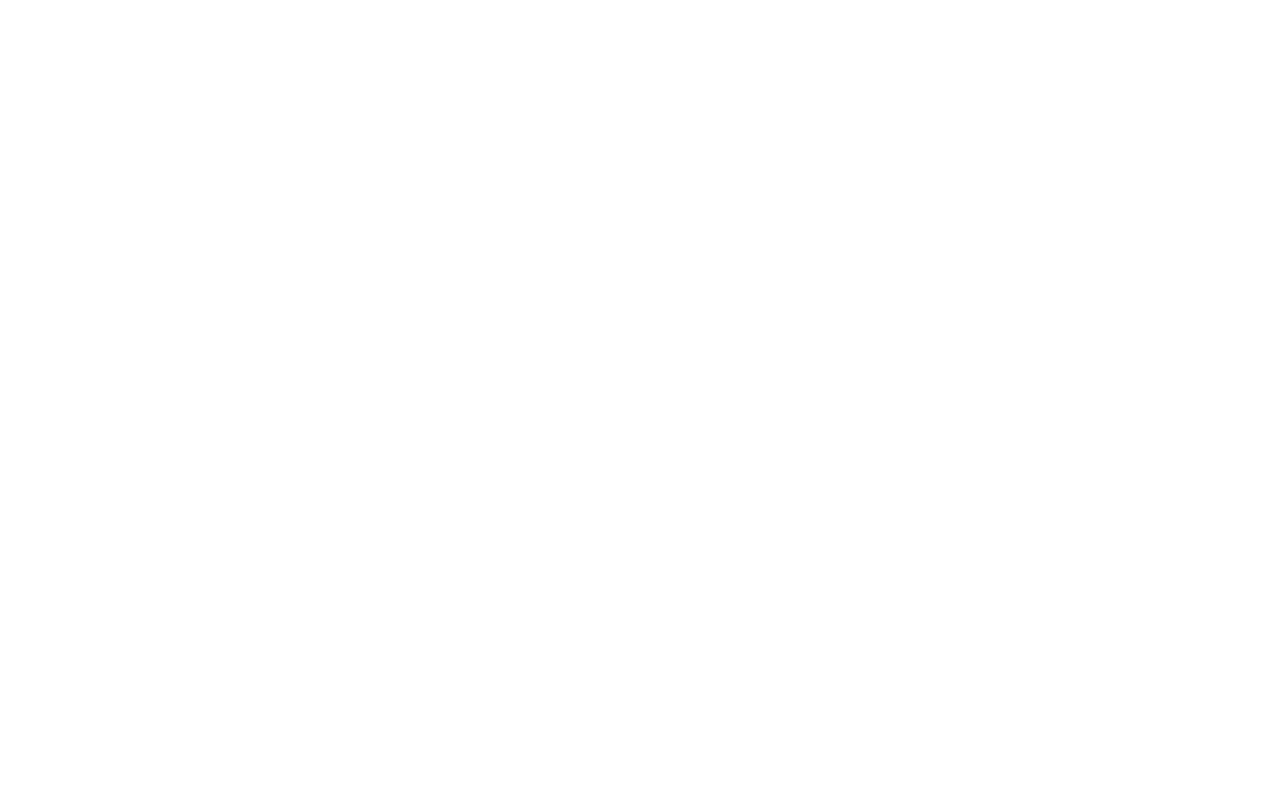
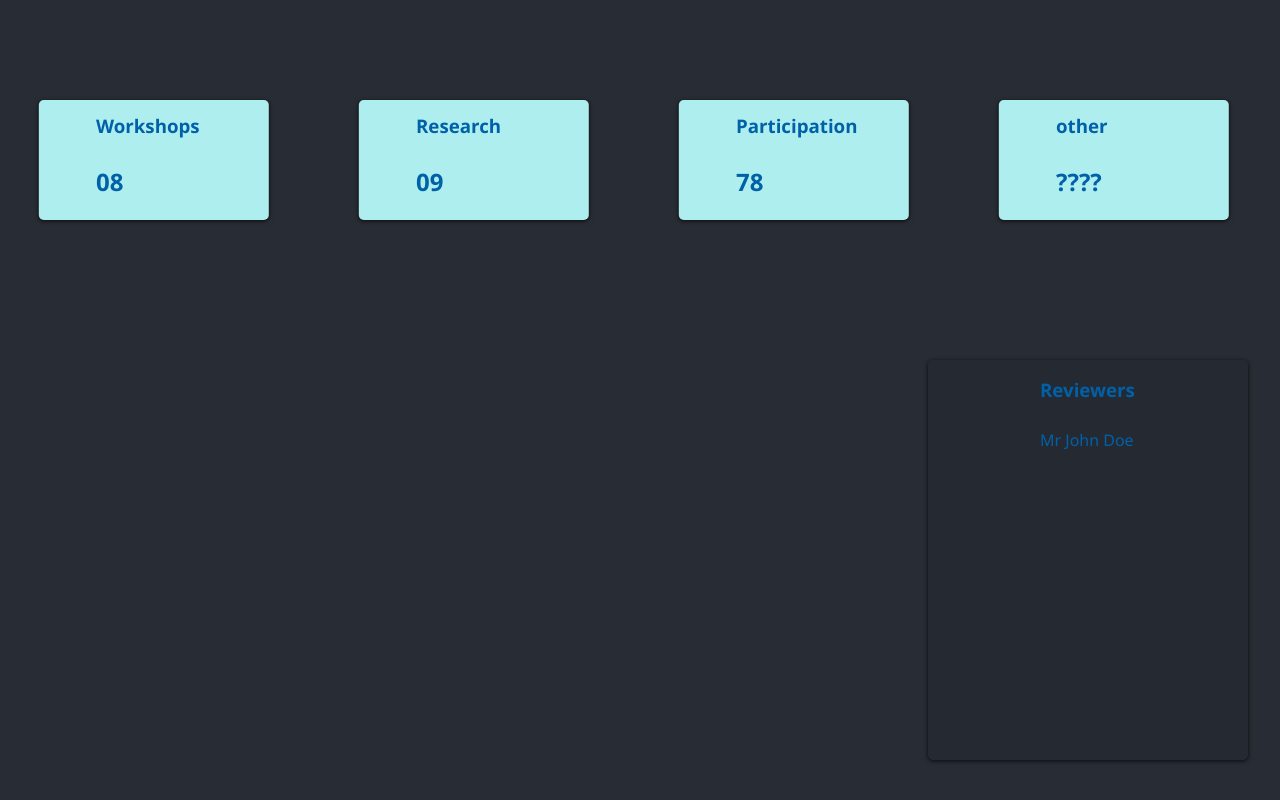
Before and after one commit to akilaliyanage/ICAF-frontend, a React (Vite) app: page /admin in a window 1280 px wide. Built offline with nearby package versions, Linux system fonts and the light colour scheme.

Commit message:
AdminDashboard Initialized

```diff
--- a/App.jsx
+++ b/App.jsx
@@ -1,6 +1,7 @@
 import React from 'react';
 import { BrowserRouter as Router, Switch, Route } from 'react-router-dom';
 import Template from './components/landing_page/Template'
+import AdminDashboard from "./components/Admin/Base";
 
 export default class App extends React.Component {
     constructor(props) {
@@ -15,6 +16,9 @@
                     <Route exact path="/">
                         <Template />
                     </Route>
+                    <Route exact path="/admin">
+                        <AdminDashboard />
+                    </Route>
                 </Switch>
             </Router>
         );
--- /dev/null
+++ b/assets/css/admin/admin.css
@@ -0,0 +1,67 @@
+body {
+
+    background-color: #282c34;
+
+}
+
+.reviewers{
+    color: #0061a8;
+    margin-left: 35%;
+    margin-top: 5%;
+}
+
+.reviewercard-align{
+    left: 85%;
+    top: 70%;
+}
+
+.uditha-card{
+    position: absolute;
+    width: 25%;
+    height: 50%;
+    background-color: #252a32;
+    transform: translate(-50%, -50%);
+    box-sizing: border-box;
+    box-shadow: 0 1px 4px rgba(0,0,0,.8);
+    border-radius: 5px;
+    display: flex;
+}
+
+.uditha-small-card{
+    position: absolute;
+    width: 18%;
+    height: 15%;
+    background-color: paleturquoise;
+    transform: translate(-50%, -50%);
+    box-sizing: border-box;
+    box-shadow: 0 1px 4px rgba(0,0,0,.8);
+    border-radius: 5px;
+    display: flex;
+}
+
+.workshopcard-align{
+    left: 12%;
+    top: 20%;
+}
+
+.research-align{
+    left: 37%;
+    top: 20%;
+}
+
+.participation-align{
+    left: 62%;
+    top: 20%;
+}
+
+.other-align{
+    left: 87%;
+    top: 20%;
+}
+
+
+.smallcard-text-align{
+    color: #0061a8;
+    margin-left: 25%;
+    margin-top: 5%;
+}
--- /dev/null
+++ b/components/Admin/Base.jsx
@@ -0,0 +1,18 @@
+import React from "react";
+import Reviewers from "./Reviewers";
+import UpperCard from "./UpperCardView";
+
+
+function AdminDashboard(){
+
+    return(
+
+        <div>
+            <Reviewers/>
+            <UpperCard/>
+        </div>
+
+    )
+}
+
+export default AdminDashboard;
--- /dev/null
+++ b/components/Admin/Reviewers.jsx
@@ -0,0 +1,24 @@
+import React from "react";
+import '../../assets/css/admin/admin.css'
+
+function Reviewers(){
+
+
+
+    return(
+
+        <div className="uditha-card reviewercard-align">
+        <div className="reviewers">
+
+            <h3>Reviewers</h3>
+            <br/>
+
+            <p>Mr John Doe</p>
+
+        </div>
+        </div>
+
+)
+}
+
+export default Reviewers;
--- /dev/null
+++ b/components/Admin/UpperCardView.jsx
@@ -0,0 +1,59 @@
+import React from "react";
+import '../../assets/css/admin/admin.css'
+
+function UpperCard(){
+
+
+
+    return(
+
+        <div>
+        <div className="uditha-small-card workshopcard-align">
+
+            <div className="smallcard-text-align">
+                <h3>Workshops</h3>
+                <br/>
+                <h2>08</h2>
+            </div>
+        </div>
+
+            <div className="uditha-small-card research-align">
+
+            <div className="smallcard-text-align">
+                <h3>Research</h3>
+                <br/>
+                <h2>09</h2>
+            </div>
+
+                </div>
+
+
+                <div className="uditha-small-card participation-align">
+
+            <div className="smallcard-text-align">
+                <h3>Participation</h3>
+                <br/>
+                <h2>78</h2>
+            </div>
+
+                    </div>
+
+            <div className="uditha-small-card other-align">
+
+                <div className="smallcard-text-align">
+                    <h3>other</h3>
+                    <br/>
+                    <h2>????</h2>
+                </div>
+
+            </div>
+
+
+
+
+        </div>
+
+    )
+}
+
+export default UpperCard;
```
Also changed, not shown: 4 other files (tests, documents, lock files or other folders).
